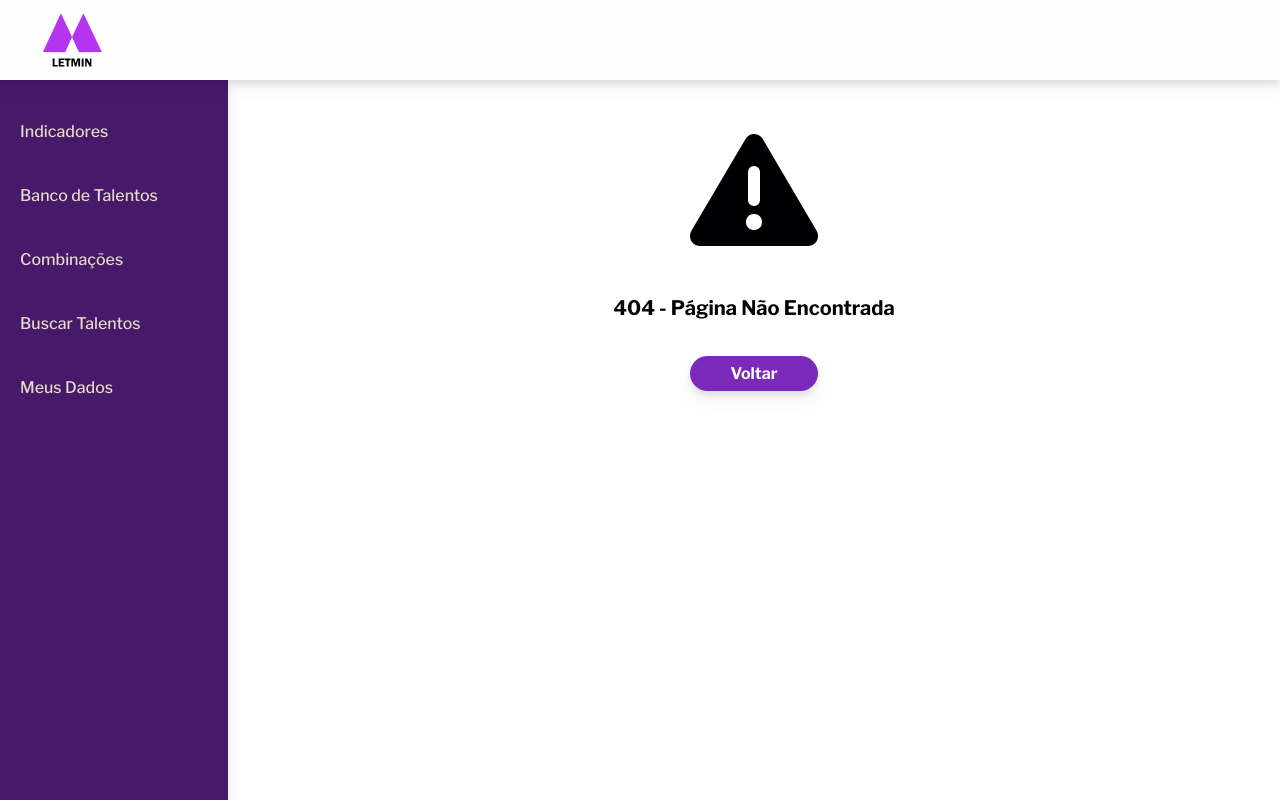
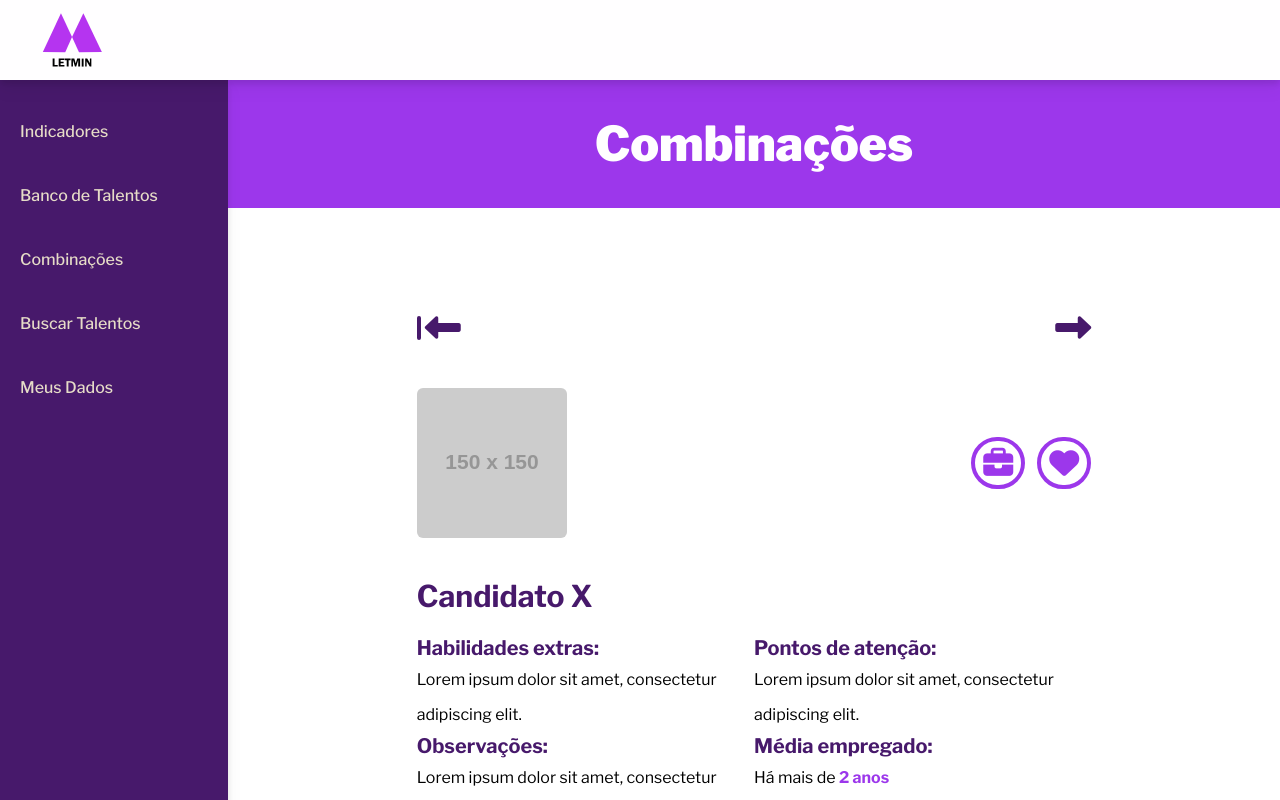
Before and after one commit to LETMIN-Corp/letmin-client, a React (Vite) app: page /company/combinations/1 in a window 1280 px wide. Before the commit this address had no page. Shown: the top 800 px of the page. Built offline with nearby package versions, Linux system fonts and the light colour scheme.

Commit message:
UGA BUGA FIX - { 2 }

```diff
--- a/src/App.tsx
+++ b/src/App.tsx
@@ -19,7 +19,7 @@ function App() {
         <Route path='/company/indicators' element={ <CompanyIndicators /> } />
         <Route path='/company/talents' element={ <CompanyTalentBank /> } />
         <Route path='/company/profile' element={ <CompanyProfile /> } />
-        <Route path='/company/combinations' element={ <CompanyCombinations /> } />
+        <Route path='/company/combinations/:id' element={ <CompanyCombinations /> } />
       </Routes>
     </div>
   )
--- a/src/Views/Company/CompanyCombinations.tsx
+++ b/src/Views/Company/CompanyCombinations.tsx
@@ -1,7 +1,7 @@
 import HighLight from '../../Components/Items/HighLight';
 import { useEffect } from 'react';
 import CompanyDefault from './CompanyDefault';
-import FormButton from '../../Components/Buttons/FormButton';
+import { Link } from 'react-router-dom';
 
 const CompanyCombinations : React.FC = () => {
     useEffect((): void => {
@@ -14,43 +14,54 @@ const CompanyCombinations : React.FC = () => {
                 <h1 className='text-white text-4xl lg:text-5xl font-black mt-4'>Combinações</h1>
             </div>
             <div className='p-5'>
-                <section className='flex flex-col justify-center items-center md:py-10'>
-                    <section className='flex flex-row justify-between w-full lg:w-8/12 items-center md:py-10'>
-                        <FormButton text='Anterior'  handleClick={ () => {} }/>
-                        <FormButton text='Próximo'  handleClick={ () => {} }/>
+                <section className='flex flex-col justify-center items-center py-10'>
+                    <section className='flex flex-row justify-between w-full lg:w-8/12 items-center pb-10 md:py-10'>
+                        <Link to='/company/combinations/'>
+                            <span className='flex items-center text-dark-purple cursor-pointer'>
+                                <span className='rounded-full w-1 h-6 bg-dark-purple mr-1'></span>
+                                <i className="fa-solid fa-left-long text-dark-purple text-4xl"></i>
+                            </span>
+                        </Link>
+                        <i className="fa-solid fa-right-long text-dark-purple text-4xl cursor-pointer"></i>
                     </section>
-                    <div className='mt-5 text-left w-full lg:w-8/12'>
-                        <i className="fa-solid fa-heart border-4 border-primary rounded-full px-2 py-1 cursor-pointer text-primary text-3xl"></i>
+                    <div className='w-full flex items-center justify-between lg:w-8/12'>
+                        <div>
+                            <img src="https://via.placeholder.com/150" className='rounded-md' />
+                        </div>
+                        <div>
+                            <i className="fa-solid fa-briefcase border-4 border-primary rounded-full px-2 py-1 cursor-pointer text-primary text-3xl"></i>
+                            <i className="fa-solid fa-heart ml-3 border-4 border-primary rounded-full px-2 py-1 cursor-pointer text-primary text-3xl"></i>
+                        </div>
                     </div>
                 </section>
-                <section className='flex w-full lg:w-8/12 mx-auto flex-wrap text-center md:text-left'>
+                <section className='flex w-full lg:w-8/12 mx-auto flex-wrap md:text-left'>
                     <h2 className='w-full text-dark-purple font-bold text-3xl mb-5'>Candidato X</h2>
-                    <div className='md:w-6/12 mx-auto'>
-                        <div className='p-2'>
-                            <h4 className='text-xl font-bold'>Habilidades extras:</h4>
+                    <div className='md:w-6/12'>
+                        <div className='md:pr-4'>
+                            <h4 className='text-xl font-bold text-dark-purple'>Habilidades extras:</h4>
                             <p>
                                 Lorem ipsum dolor sit amet,
                                 consectetur adipiscing elit.
                             </p>
                         </div>
-                        <div className='p-2'>
-                            <h4 className='text-xl font-bold'>Observações:</h4>
+                        <div className='md:pr-4'>
+                            <h4 className='text-xl font-bold text-dark-purple'>Observações:</h4>
                             <p>
                                 Lorem ipsum dolor sit amet,
                                 consectetur adipiscing elit.
                             </p>
                         </div>
                     </div>
-                    <div className='md:w-6/12 mx-auto'>
-                        <div className='p-2'>
-                            <h4 className='text-xl font-bold'>Pontos de atenção:</h4>
+                    <div className='md:w-6/12'>
+                        <div className='md:pr-4'>
+                            <h4 className='text-xl font-bold text-dark-purple'>Pontos de atenção:</h4>
                             <p>
                                 Lorem ipsum dolor sit amet,
                                 consectetur adipiscing elit.
                             </p>
                         </div>
-                        <div className='p-2'>
-                        <h4 className='text-xl font-bold'>Média empregado:</h4>
+                        <div className='md:pr-4'>
+                        <h4 className='text-xl font-bold text-dark-purple'>Média empregado:</h4>
                         <p>
                             Há mais de <HighLight>2 anos</HighLight>
                         </p>
@@ -58,7 +69,7 @@ const CompanyCombinations : React.FC = () => {
                     </div>
                 </section>
                 <section className='w-full lg:w-8/12 mx-auto py-10'>
-                        <h2 className='text-3xl text-dark-purple text-center md:text-left font-bold mb-4'>Portfólio</h2>
+                        <h2 className='text-3xl text-dark-purple md:text-left font-bold mb-4'>Portfólio</h2>
                         <p className='text-lg md:text-xl text-justify md:w-10/12 lg:w-8/12 my-6'>
                             Lorem ipsum dolor sit amet, consectetur
                             adipiscing elit, sed do eiusmod tempor
@@ -69,7 +80,7 @@ const CompanyCombinations : React.FC = () => {
                         </p>
                 </section>
             </div>
-            <section className='flex flex-col justify-center items-center bg-primary p-5'>
+            {/* <section className='flex flex-col justify-center items-center bg-primary p-5'>
                 <h2 className='text-2xl lg:text-4xl text-white text-center pt-9 font-bold'>
                     Entre em contato com o candidato
                 </h2>
@@ -105,7 +116,7 @@ const CompanyCombinations : React.FC = () => {
                         </div>
                     </div>
                 </div>
-            </section>
+            </section> */}
         </CompanyDefault>
     );
 }
```
